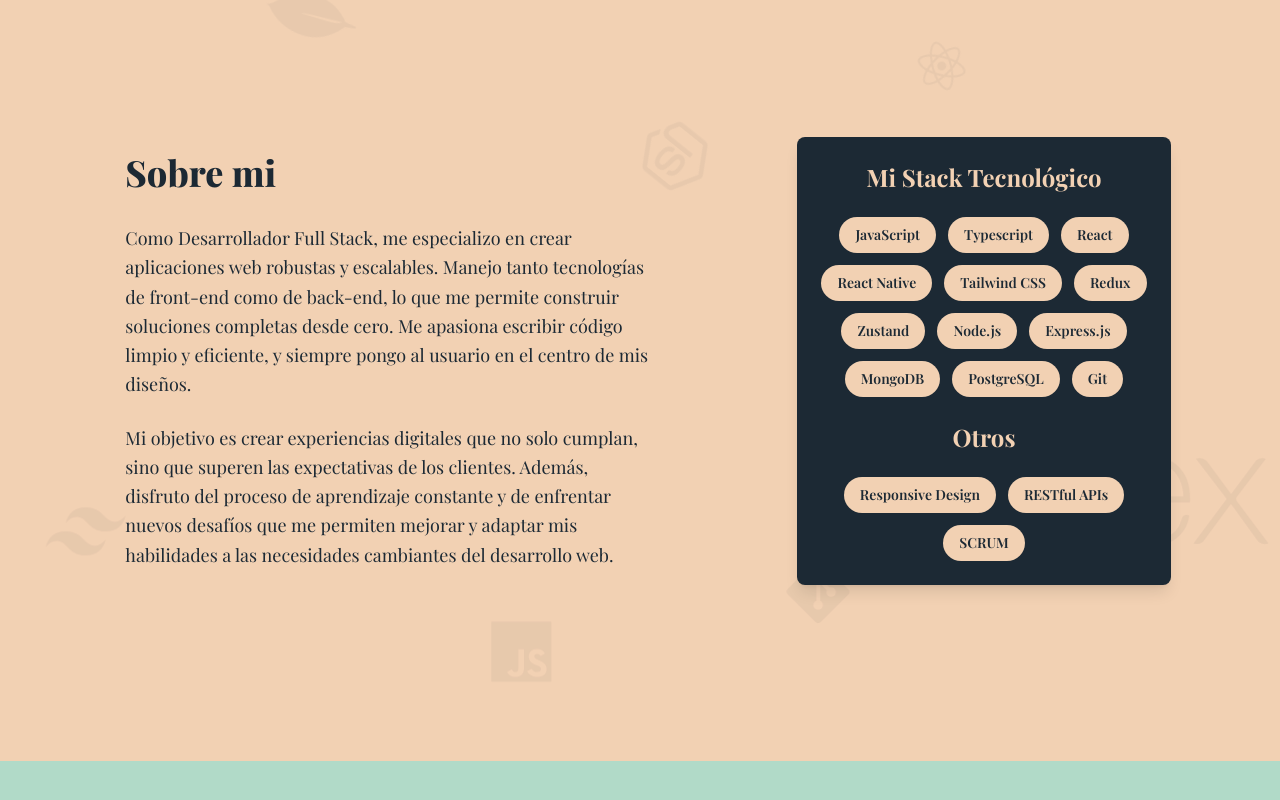
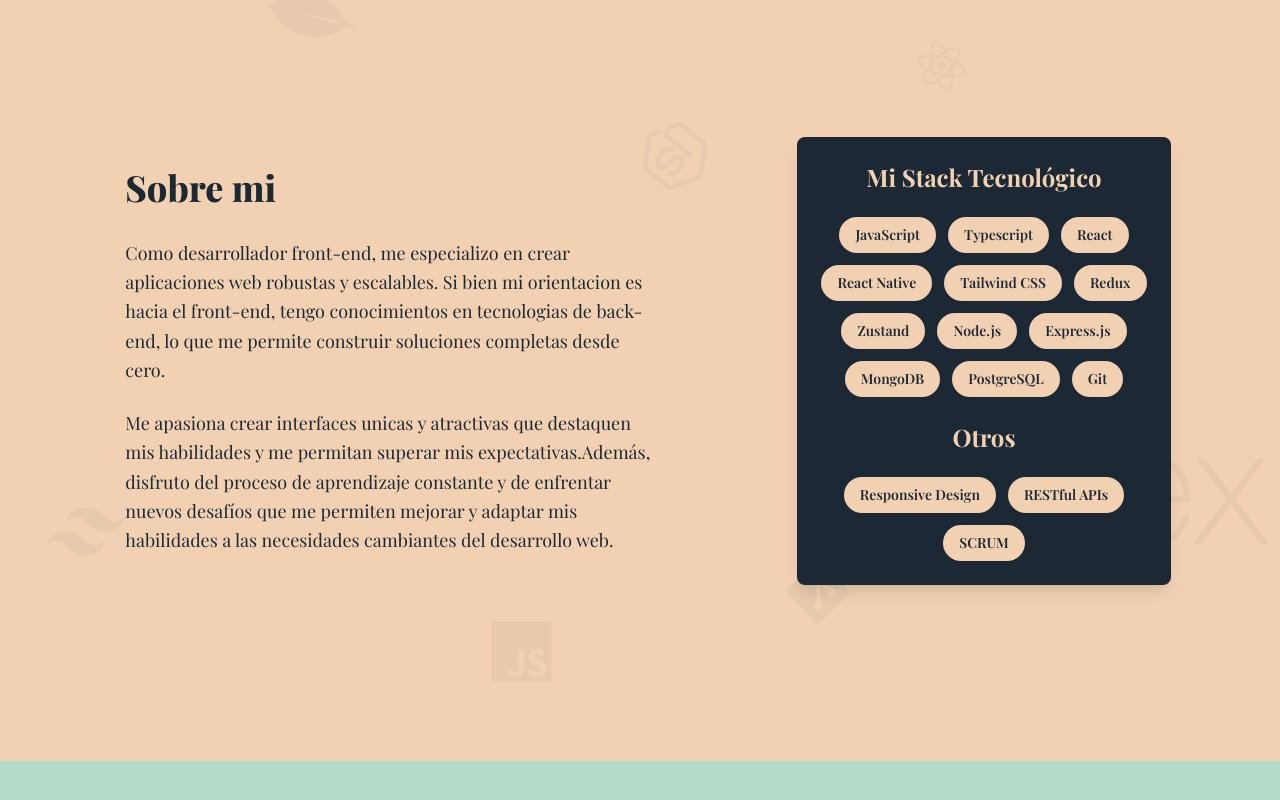
Before and after one commit to bauticalvo/Portfolio, a React (Create React App) app: page / in a window 1280 px wide. Shown: the part 799-1599 px from the top of the page. Built offline with nearby package versions, Linux system fonts and the light colour scheme; a web font is replaced by a local one.

Commit message:
infosection translation

```diff
--- a/src/Components/Home/InfoSection.jsx
+++ b/src/Components/Home/InfoSection.jsx
@@ -1,5 +1,6 @@
 import { motion, useMotionValueEvent, useScroll, useSpring, useTransform } from 'framer-motion';
 import { useState } from 'react';
+import { useTranslation } from 'react-i18next';
 import { FaReact, FaJs, FaNodeJs, FaGitAlt } from 'react-icons/fa';
 import { SiTailwindcss, SiMongodb, SiExpress, SiPostgresql  } from 'react-icons/si';
 
@@ -21,8 +22,9 @@ const icons = [
 
 const InfoSection =() => {
   const [ num, setNum ] = useState(0);
+  const { t } = useTranslation();
+  const { scrollYProgress } = useScroll();
 
-  const { scrollYProgress } = useScroll();
   useMotionValueEvent(scrollYProgress, "change", (latest) => {
     //console.log(latest);
     setNum(latest)
@@ -53,7 +55,7 @@ const InfoSection =() => {
             animate={{ opacity: 1, y: 0 }}
             transition={{ duration: 0.5 }}
           >
-            Sobre mi
+            {t('infosection.title')}
           </motion.h1>
           <div className="space-y-6 text-lg leading-relaxed">
             <motion.p
@@ -62,7 +64,7 @@ const InfoSection =() => {
               transition={{ duration: 0.5, delay: 0.2 }}
               style={{ opacity }}
             >
-              Como Desarrollador Full Stack, me especializo en crear aplicaciones web robustas y escalables. Manejo tanto tecnologías de front-end como de back-end, lo que me permite construir soluciones completas desde cero. Me apasiona escribir código limpio y eficiente, y siempre pongo al usuario en el centro de mis diseños.
+            {t('infosection.description1')}
             </motion.p>
             <motion.p
               initial={{ opacity: 0, y: 20 }}
@@ -71,7 +73,7 @@ const InfoSection =() => {
               style={{ opacity }}
 
             >
-              Mi objetivo es crear experiencias digitales que no solo cumplan, sino que superen las expectativas de los clientes. Además, disfruto del proceso de aprendizaje constante y de enfrentar nuevos desafíos que me permiten mejorar y adaptar mis habilidades a las necesidades cambiantes del desarrollo web.
+              {t('infosection.description2')}
             </motion.p>
           </div>
         </motion.div>
@@ -87,7 +89,7 @@ const InfoSection =() => {
           <motion.div className={`bg-sandContrast text-sand p-6 rounded-lg shadow-lg space-y-6 `}
             style={{ opacity: opacity2, scale }}
           >
-            <h2 className="text-2xl font-bold mb-6 text-center">Mi Stack Tecnológico</h2>
+            <h2 className="text-2xl font-bold mb-6 text-center">{t('infosection.stack')}</h2>
             <div className="flex flex-wrap justify-center gap-3">
               { num > 0.15 && technologies.slice(0, 12).map((tech, index) => (
                 <motion.span
@@ -101,7 +103,7 @@ const InfoSection =() => {
                 </motion.span>
               ))}
             </div>
-            <h2 className="text-2xl font-bold mb-6 text-center">Otros</h2>
+            <h2 className="text-2xl font-bold mb-6 text-center">{t('infosection.others')}</h2>
             <div className="flex flex-wrap justify-center gap-3">
               { num > 0.15 && technologies.slice(12).map((tech, index) => (
                 <motion.span
--- a/src/locales/en/translation.json
+++ b/src/locales/en/translation.json
@@ -12,6 +12,12 @@
     "languageSlider": {
         "es": "Spanish",
         "en": "English"
+    },
+   "infosection": {
+        "title": "About Me",
+        "description1": "As a front-end developer, I specialize in creating robust and scalable web applications. While my focus is on front-end development, I have knowledge of back-end technologies, which allows me to build complete solutions from scratch.",
+        "description2": "I am passionate about creating unique and engaging interfaces that showcase my skills and allow me to exceed my own expectations. Additionally, I enjoy the constant learning process and tackling new challenges that help me improve and adapt my skills to the ever-changing needs of web development.",
+        "stack": "My Technical Stack",
+        "others": "Others"
     }
-
 }
--- a/src/locales/es/translation.json
+++ b/src/locales/es/translation.json
@@ -12,5 +12,12 @@
     "languageSlider": {
         "es": "Español",
         "en": "Ingles"
+    },
+    "infosection": {
+      "title": "Sobre mi",
+      "description1": "Como desarrollador front-end, me especializo en crear aplicaciones web robustas y escalables. Si bien mi orientacion es hacia el front-end, tengo conocimientos en tecnologias de back-end, lo que me permite construir soluciones completas desde cero.",
+      "description2": "Me apasiona crear interfaces unicas y atractivas que destaquen mis habilidades y me permitan superar mis expectativas.Además, disfruto del proceso de aprendizaje constante y de enfrentar nuevos desafíos que me permiten mejorar y adaptar mis habilidades a las necesidades cambiantes del desarrollo web.",
+      "stack": "Mi Stack Tecnológico",
+      "others": "Otros"
     }
   }
```
